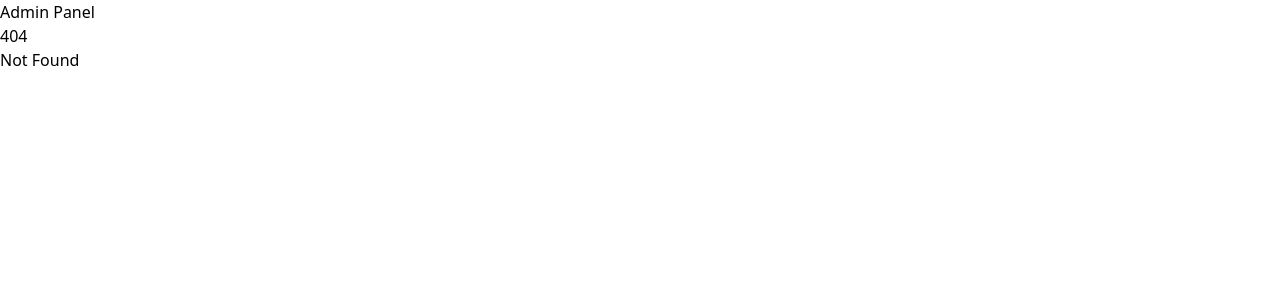
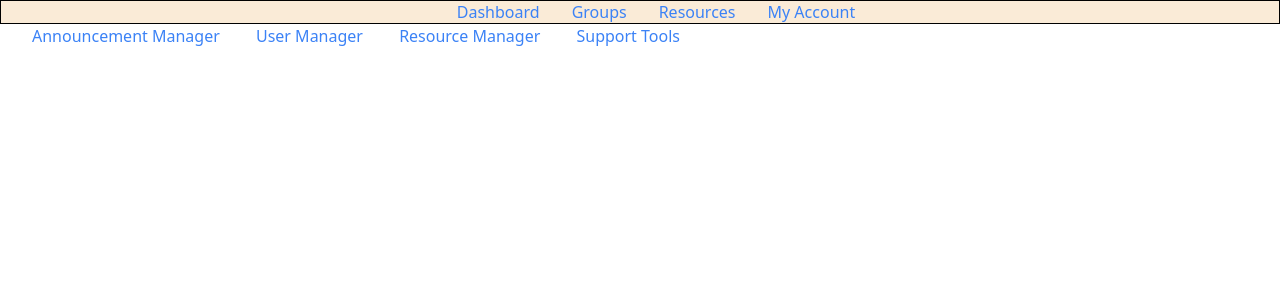
Before and after one commit to hush-games/ResourceHubFrontEnd, a SvelteKit app: page /admin in a window 1280 px wide. Before the commit this address had no page. Shown: the top 300 px of the page. Built offline with nearby package versions, Linux system fonts and the light colour scheme.

Commit message:
Admin Routes added

```diff
--- a/src/app.css
+++ b/src/app.css
@@ -2,8 +2,18 @@
 @plugin '@tailwindcss/forms';
 @plugin '@tailwindcss/typography';
 
+nav {
+	position: relative;
+	display: flex;
+	justify-content: center;
+	width: full;
+	top: 0;
+	background-color: antiquewhite;
+	box-shadow: inset 0 0 0 1px #000;
+}
+
 a {
 	color: #3b82f6;
 	text-decoration: none;
-	display: block;
+	margin-left: 2rem;
 }
--- /dev/null
+++ b/src/lib/AdminNav.svelte
@@ -0,0 +1,7 @@
+<nav>
+	<a href="/dashboard">Dashboard</a>
+	<a href="/groups">Groups</a>
+	<a href="/">Resources</a>
+	<a href="/myaccount">My Account</a>
+	<a href="/admin">Admin Tools</a>
+</nav>
--- /dev/null
+++ b/src/lib/UserNav.svelte
@@ -0,0 +1,6 @@
+<nav>
+	<a href="/dashboard">Dashboard</a>
+	<a href="/groups">Groups</a>
+	<a href="/">Resources</a>
+	<a href="/myaccount">My Account</a>
+</nav>
--- a/src/routes/+layout.svelte
+++ b/src/routes/+layout.svelte
@@ -1,14 +1,17 @@
 <script lang="ts">
 	import '../app.css';
 
+	import AdminNav from '$lib/AdminNav.svelte';
+	import UserNav from '$lib/UserNav.svelte';
+
 	let { children } = $props();
-	const role = 'admin';
+	const role: string = 'user';
 </script>
 
 {#if role === 'admin'}
-	<h1>Admin Panel</h1>
+	<AdminNav />
 {:else if role === 'user'}
-	<h1>Admin User</h1>
+	<UserNav />
 {/if}
 
 {@render children()}
--- a/src/routes/+page.svelte
+++ b/src/routes/+page.svelte
@@ -11,6 +11,3 @@
 <a href="/resources/resouceone">Resouce One</a>
 <a href="/resources/resoucetwo">Resouce Two</a>
 <br />
-<a href="/myaccount">My Account</a>
-<a href="/dashboard">Dashboard</a>
-<a href="/groups">Groups</a>
--- /dev/null
+++ b/src/routes/admin/+page.svelte
@@ -0,0 +1,4 @@
+<a href="/admin/announcements">Announcement Manager</a>
+<a href="/admin/users">User Manager</a>
+<a href="/admin/resources">Resource Manager</a>
+<a href="/admin/support">Support Tools</a>
--- /dev/null
+++ b/src/routes/admin/announcements/+page.svelte
@@ -0,0 +1 @@
+<h1>Announcement Manager</h1>
--- /dev/null
+++ b/src/routes/admin/resources/+page.svelte
@@ -0,0 +1 @@
+<h1>Resource Manager</h1>
--- /dev/null
+++ b/src/routes/admin/support/+page.svelte
@@ -0,0 +1 @@
+<h1>Support Tools</h1>
--- /dev/null
+++ b/src/routes/admin/users/+page.svelte
@@ -0,0 +1 @@
+<h1>User Manager</h1>
```
